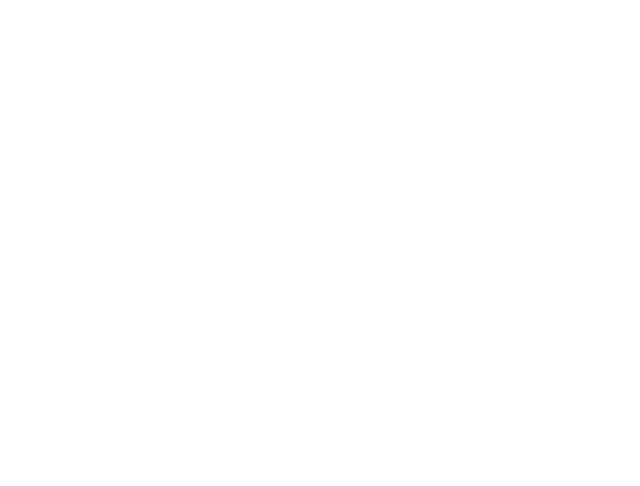
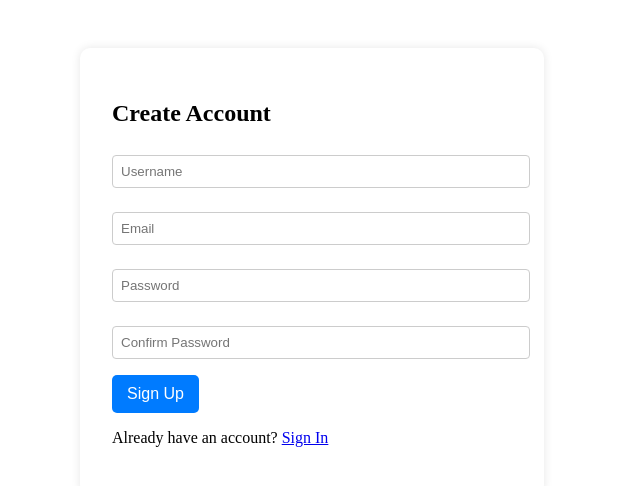
Before and after one commit to eifionsleith/Kittybyte-IoT, a React (Create React App) app in the folder frontend/app/: page /signup in a window 1280 px wide. Before the commit this address had no page. Shown: the top 486 px of the page, without its empty margins (328-968 px from the left). Built offline with nearby package versions, Linux system fonts and the light colour scheme; the HTML template or start-up script is replaced by a standard one.

Commit message:
backend-frontend login+register

```diff
--- a/frontend/app/src/App.js
+++ b/frontend/app/src/App.js
@@ -1,7 +1,7 @@
-
 import React from 'react';
 import { BrowserRouter as Router, Routes, Route } from 'react-router-dom';
 import SignIn from './components/Auth/SignIn';
+import SignUp from './components/Auth/SignUp';
 import Home from './components/Dashboard/Home';
 import ScheduleOverview from './components/Schedule/ScheduleOverview';
 import ScheduleDetails from './components/Schedule/ScheduleDetails';
@@ -16,6 +16,8 @@ export default function App() {
     <Router>
       <Routes>
         <Route path="/" element={<SignIn />} />
+        <Route path="/login" element={<SignIn />} />
+        <Route path="/signup" element={<SignUp />} />
         <Route path="/pair" element={<BluetoothConnect />} />
         <Route path="/calibration" element={<Calibration />} />
         <Route path="/home" element={<Home />} />
--- a/frontend/app/src/api.js
+++ b/frontend/app/src/api.js
@@ -1,7 +1,83 @@
+const API_URL = 'http://localhost:8000';
+
+// Utility function to get auth token
+const getAuthToken = () => {
+  // First try to get from user object
+  const user = JSON.parse(localStorage.getItem('user') || '{}');
+  if (user.token) return user.token;
+
+  // Fallback to direct token storage
+  return localStorage.getItem('token');
+};
+
+// Utility function for authenticated requests
+export async function authFetch(url, options = {}) {
+  const token = getAuthToken();
+
+  if (!token) {
+    throw new Error('Authentication required');
+  }
+
+  const authOptions = {
+    ...options,
+    headers: {
+      ...options.headers,
+      'Authorization': `Bearer ${token}`
+    }
+  };
+
+  return fetch(url, authOptions);
+}
 
 export async function login(username, password) {
-  localStorage.setItem('token', 'mock-token');
-  return { access_token: 'mock-token' };
+  try {
+    const response = await fetch(`${API_URL}/auth/login`, {
+      method: 'POST',
+      headers: {
+        'Content-Type': 'application/x-www-form-urlencoded',
+      },
+      body: new URLSearchParams({
+        username,
+        password,
+      }),
+    });
+
+    if (!response.ok) {
+      throw new Error('Login failed');
+    }
+
+    const data = await response.json();
+    return data;
+  } catch (error) {
+    console.error('Login error:', error);
+    throw error;
+  }
+}
+
+export async function register(username, email, password) {
+  try {
+    const response = await fetch(`${API_URL}/auth/register`, {
+      method: 'POST',
+      headers: {
+        'Content-Type': 'application/json',
+      },
+      body: JSON.stringify({
+        username,
+        email,
+        password,
+      }),
+    });
+
+    if (!response.ok) {
+      const errorData = await response.json();
+      throw new Error(errorData.detail || 'Registration failed');
+    }
+
+    return await response.json();
+  } catch (error) {
+    console.error('Registration error:', error);
+    throw error;
+  }
 }
 
 export async function provisionDevice(deviceId) {
@@ -9,15 +85,22 @@ export async function provisionDevice(deviceId) {
 }
 
 export async function getFoodStatus() {
+  // Use mock data since the '/device/food-status' endpoint doesn't exist yet
+  console.info('Using mock food status data - endpoint not implemented in backend');
   return {
-    level: 90,
+    level: 80,
     lastFeed: new Date().toISOString(),
-    feedsRemaining: 2,
+    feedsRemaining: 3,
   };
 }
 
 export async function feedNow() {
-  return { success: true, time: new Date().toISOString() };
+  // Use mock data since the '/device/feed' endpoint doesn't exist yet
+  console.info('Using mock feed data - endpoint not implemented in backend');
+  return {
+    success: true,
+    time: new Date().toISOString()
+  };
 }
 
 export async function submitSchedule(schedule) {
--- a/frontend/app/src/components/Auth/SignIn.js
+++ b/frontend/app/src/components/Auth/SignIn.js
@@ -1,8 +1,7 @@
-
 import React, { useState } from 'react';
 import '../../styles/common.css';
 import { login } from '../../api';
-import { useNavigate } from 'react-router-dom';
+import { useNavigate, Link } from 'react-router-dom';
 
 export default function SignIn() {
   const [username, setUsername] = useState('');
@@ -12,12 +11,23 @@ export default function SignIn() {
 
   const handleSubmit = async (e) => {
     e.preventDefault();
+
+    // Validate form
+    if (!username || !password) {
+      setError('Username and password are required');
+      return;
+    }
+
     try {
-      const user = await login(username, password);
-      localStorage.setItem('user', JSON.stringify({ name: username }));
+      const data = await login(username, password);
+      // Store token in localStorage
+      localStorage.setItem('user', JSON.stringify({
+        username,
+        token: data.access_token
+      }));
       navigate('/Calibration');
     } catch (err) {
-      setError("Invalid username or password");
+      setError('Invalid username or password');
     }
   };
 
@@ -26,12 +36,24 @@ export default function SignIn() {
       <h2>Sign In</h2>
       {error && <p style={{ color: 'red' }}>{error}</p>}
       <form onSubmit={handleSubmit}>
-        <input type="text" placeholder="Username" value={username} onChange={e => setUsername(e.target.value)} />
-        <input type="password" placeholder="Password" value={password} onChange={e => setPassword(e.target.value)} />
+        <input
+          type="text"
+          placeholder="Username"
+          value={username}
+          onChange={e => setUsername(e.target.value)}
+          required
+        />
+        <input
+          type="password"
+          placeholder="Password"
+          value={password}
+          onChange={e => setPassword(e.target.value)}
+          required
+        />
         <button type="submit">Sign In</button>
       </form>
       <p style={{ marginTop: '1rem' }}>
-        <a href="#">Forgot Password?</a> | <a href="#" onClick={() => alert('Signup coming soon!')}>Sign Up</a>
+        <Link to="/forgot-password">Forgot Password?</Link> | <Link to="/signup">Sign Up</Link>
       </p>
     </div>
   );
--- /dev/null
+++ b/frontend/app/src/components/Auth/SignUp.js
@@ -0,0 +1,106 @@
+import React, { useState } from 'react';
+import '../../styles/common.css';
+import { register } from '../../api';
+import { useNavigate, Link } from 'react-router-dom';
+
+export default function SignUp() {
+  const [username, setUsername] = useState('');
+  const [email, setEmail] = useState('');
+  const [password, setPassword] = useState('');
+  const [confirmPassword, setConfirmPassword] = useState('');
+  const [error, setError] = useState('');
+  const [success, setSuccess] = useState(false);
+  const navigate = useNavigate();
+
+  const handleSubmit = async (e) => {
+    e.preventDefault();
+    setError('');
+
+    // Validate form
+    if (!username || !email || !password || !confirmPassword) {
+      setError('All fields are required');
+      return;
+    }
+
+    if (password !== confirmPassword) {
+      setError('Passwords do not match');
+      return;
+    }
+
+    if (password.length < 8) {
+      setError('Password must be at least 8 characters');
+      return;
+    }
+
+    try {
+      await register(username, email, password);
+
+      // Show success message
+      setSuccess(true);
+
+      // Clear form
+      setUsername('');
+      setEmail('');
+      setPassword('');
+      setConfirmPassword('');
+
+      // Redirect to login after short delay
+      setTimeout(() => {
+        navigate('/login');
+      }, 2000);
+
+    } catch (err) {
+      setError(err.message || 'Registration failed');
+    }
+  };
+
+  return (
+    <div className="page-container">
+      <h2>Create Account</h2>
+
+      {success && (
+        <div style={{ color: 'green', marginBottom: '1rem' }}>
+          Registration successful! Redirecting to login...
+        </div>
+      )}
+
+      {error && <p style={{ color: 'red' }}>{error}</p>}
+
+      <form onSubmit={handleSubmit}>
+        <input
+          type="text"
+          placeholder="Username"
+          value={username}
+          onChange={e => setUsername(e.target.value)}
+          required
+        />
+        <input
+          type="email"
+          placeholder="Email"
+          value={email}
+          onChange={e => setEmail(e.target.value)}
+          required
+        />
+        <input
+          type="password"
+          placeholder="Password"
+          value={password}
+          onChange={e => setPassword(e.target.value)}
+          required
+        />
+        <input
+          type="password"
+          placeholder="Confirm Password"
+          value={confirmPassword}
+          onChange={e => setConfirmPassword(e.target.value)}
+          required
+        />
+        <button type="submit">Sign Up</button>
+      </form>
+
+      <p style={{ marginTop: '1rem' }}>
+        Already have an account? <Link to="/login">Sign In</Link>
+      </p>
+    </div>
+  );
+}
```
Also changed, not shown: 2 other files (tests, documents, lock files or other folders).
